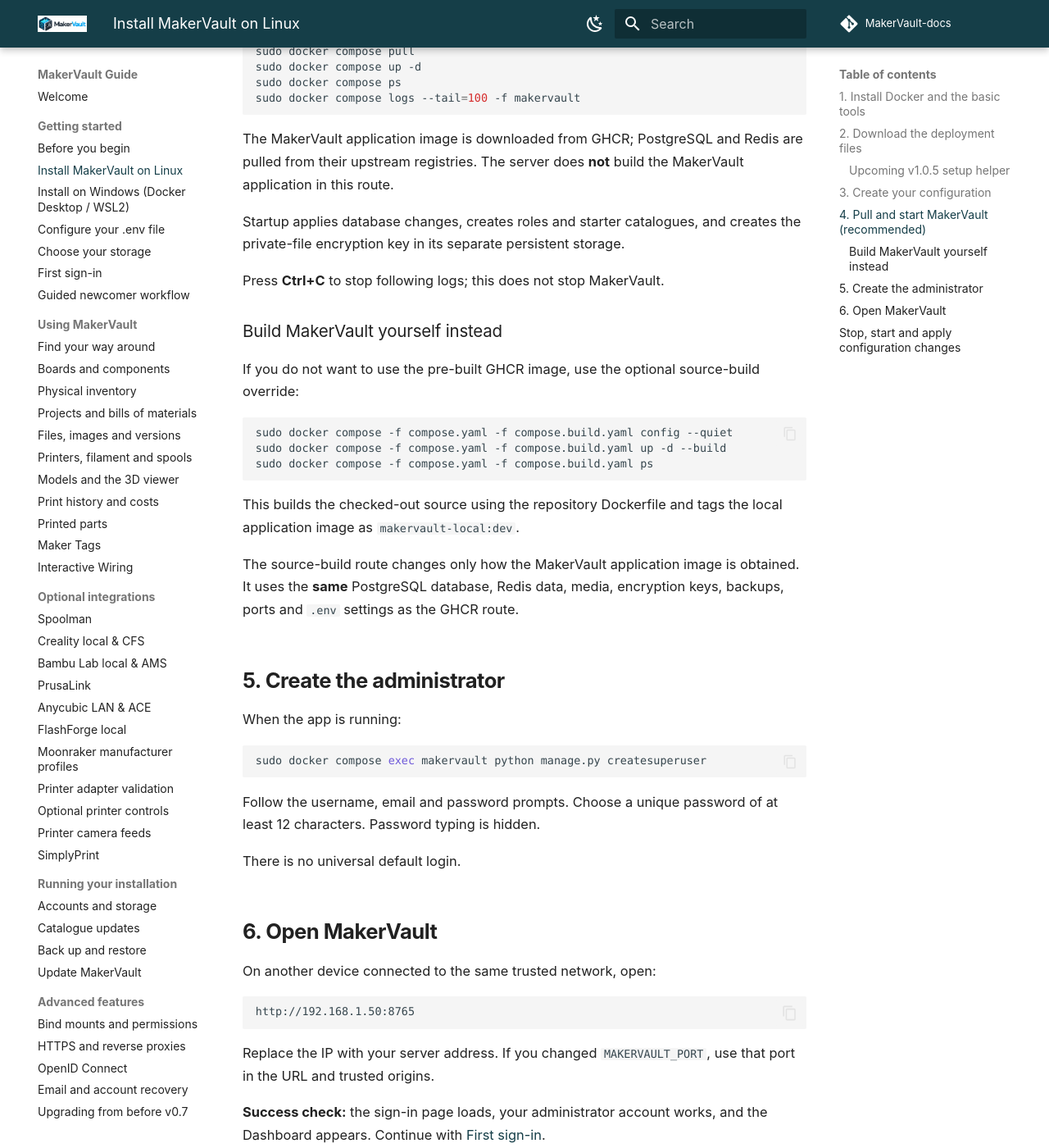
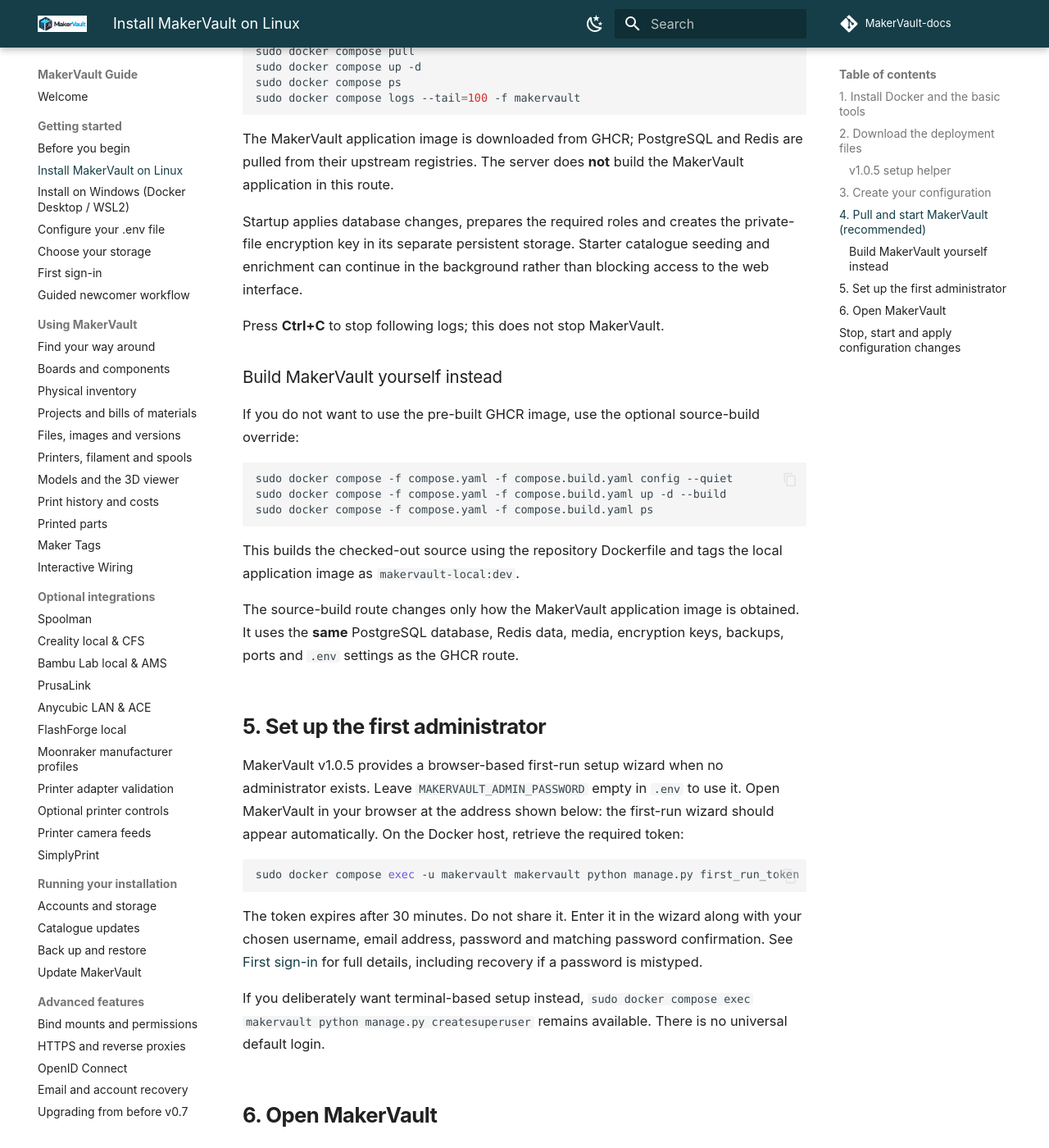
Before and after one commit to gavrd7/MakerVault-docs, an MkDocs documentation site: the page built from docs/guide/getting-started/install.md, in a window 1280 px wide and 1400 px high, scrolled down 3587 px. Shown: the whole window at 82% size. Built offline with MkDocs 1.6.1 and Material for MkDocs 9.7.7, drawn with Linux system fonts in a browser that asks for light colours; comment, search, counter and statistics services are not loaded; some of the changed text lies outside the part shown.

Commit message:
Update user guide and README to current v1.0.5 release (#22)
* Refresh v1.0.5 release guidance in README.md

* Refresh v1.0.5 release guidance in mkdocs.yml

* Refresh v1.0.5 release guidance in docs/guide/index.md

* Refresh v1.0.5 release guidance in docs/guide/getting-started/install.md

* Refresh v1.0.5 release guidance in docs/guide/getting-started/first-sign-in.md

* Remove stale v1.0.5 upcoming-release messaging

* Remove stale v1.0.5 upcoming-release messaging

* docs: consolidate first-run setup and v1.0.5 guidance

* docs: consolidate first-run setup and v1.0.5 guidance

* docs: consolidate first-run setup and v1.0.5 guidance

* docs: use published 1.0.5 container tag

````diff
--- a/docs/guide/getting-started/install.md
+++ b/docs/guide/getting-started/install.md
@@ -55,9 +55,9 @@
 
 You can pin a specific release later with `MAKERVAULT_IMAGE` if you prefer not to follow `latest`.
 
-### Upcoming v1.0.5 setup helper
+### v1.0.5 setup helper
 
-The main repository already includes `python3 scripts/generate_env_secrets.py` (added after v1.0.4). It creates `.env` from the example if needed and generates only `DJANGO_SECRET_KEY` and `POSTGRES_PASSWORD` when absent or placeholders, preserving user-defined settings and existing secrets. Use it when installing from a checkout that contains that script; this is not a reason to assume the published v1.0.4 image includes future application features.
+The main repository already includes `python3 scripts/generate_env_secrets.py` (added after v1.0.4). It creates `.env` from the example if needed and generates only `DJANGO_SECRET_KEY` and `POSTGRES_PASSWORD` when absent or placeholders, preserving user-defined settings and existing secrets. Use it when installing from a checkout that contains the script. Version 1.0.5 includes the first-run administrator wizard and related application improvements.
 
 ## 3. Create your configuration
 
@@ -103,7 +103,7 @@
 To pin MakerVault to one published version, optionally add:
 
 ```dotenv
-MAKERVAULT_IMAGE=ghcr.io/gavrd7/makervault:1.0.2
+MAKERVAULT_IMAGE=ghcr.io/gavrd7/makervault:1.0.5
 ```
 
 If that setting is omitted, Compose uses `ghcr.io/gavrd7/makervault:latest`.
@@ -122,7 +122,7 @@
 
 The MakerVault application image is downloaded from GHCR; PostgreSQL and Redis are pulled from their upstream registries. The server does **not** build the MakerVault application in this route.
 
-Startup applies database changes, creates roles and starter catalogues, and creates the private-file encryption key in its separate persistent storage.
+Startup applies database changes, prepares the required roles and creates the private-file encryption key in its separate persistent storage. Starter catalogue seeding and enrichment can continue in the background rather than blocking access to the web interface.
 
 Press **Ctrl+C** to stop following logs; this does not stop MakerVault.
 
@@ -140,17 +140,17 @@
 
 The source-build route changes only how the MakerVault application image is obtained. It uses the **same** PostgreSQL database, Redis data, media, encryption keys, backups, ports and `.env` settings as the GHCR route.
 
-## 5. Create the administrator
+## 5. Set up the first administrator
 
-When the app is running:
+MakerVault v1.0.5 provides a browser-based first-run setup wizard when no administrator exists. Leave `MAKERVAULT_ADMIN_PASSWORD` empty in `.env` to use it. Open MakerVault in your browser at the address shown below: the first-run wizard should appear automatically. On the Docker host, retrieve the required token:
 
 ```bash
-sudo docker compose exec makervault python manage.py createsuperuser
+sudo docker compose exec -u makervault makervault python manage.py first_run_token
 ```
 
-Follow the username, email and password prompts. Choose a unique password of at least 12 characters. Password typing is hidden.
+The token expires after 30 minutes. Do not share it. Enter it in the wizard along with your chosen username, email address, password and matching password confirmation. See [First sign-in](first-sign-in.md#first-administrator-on-a-new-installation-v105) for full details, including recovery if a password is mistyped.
 
-There is no universal default login.
+If you deliberately want terminal-based setup instead, `sudo docker compose exec makervault python manage.py createsuperuser` remains available. There is no universal default login.
 
 ## 6. Open MakerVault
 
@@ -162,7 +162,7 @@
 
 Replace the IP with your server address. If you changed `MAKERVAULT_PORT`, use that port in the URL and trusted origins.
 
-**Success check:** the sign-in page loads, your administrator account works, and the Dashboard appears. Continue with [First sign-in](first-sign-in.md).
+**Success check:** the first-run wizard appears if no administrator exists; after setup, your administrator account can sign in and the Dashboard appears. Continue with [First sign-in](first-sign-in.md).
 
 ## Stop, start and apply configuration changes
 
--- a/mkdocs.yml
+++ b/mkdocs.yml
@@ -54,7 +54,7 @@
   - assets/guide-search.js
 extra:
   generator: false
-copyright: MakerVault · Guide for v1.0.2 · Stable release
+copyright: MakerVault · Guide for v1.0.5 · Stable release
 nav:
   - Welcome: index.md
   - Getting started:
````
Also changed, not shown: README.md (+5 -5 lines), docs/guide/getting-started/first-sign-in.md (+19 -5 lines), docs/guide/index.md (+3 -3 lines).
